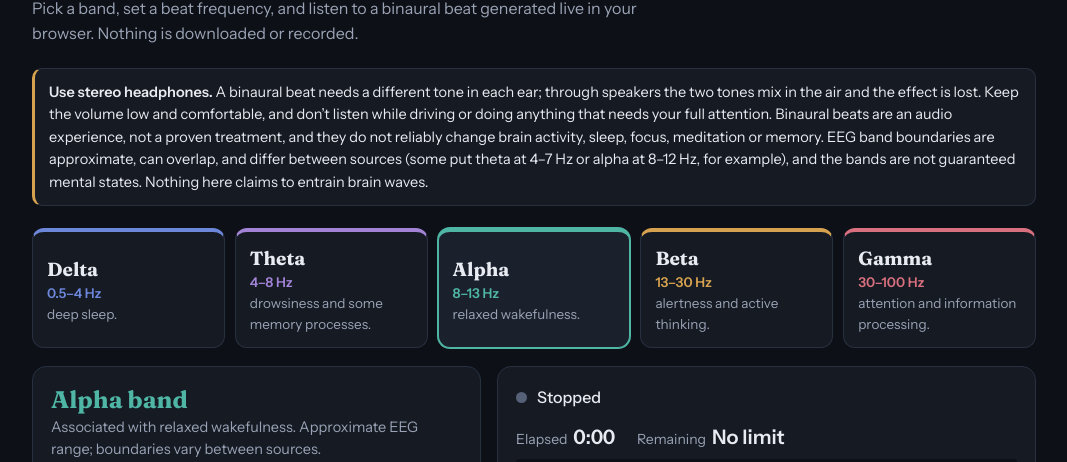
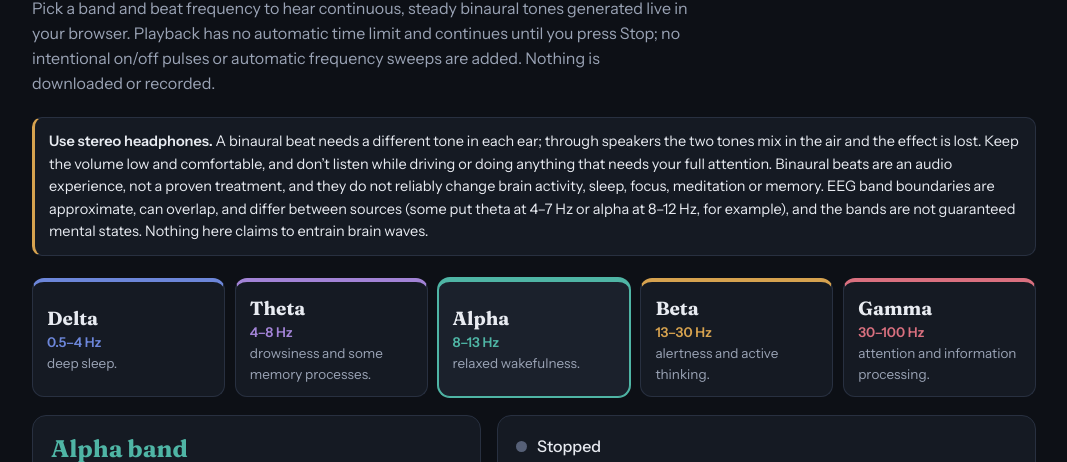
Before and after one commit to RISHABH12005/NeuroWave, a website: page index.html in a window 1280 px wide. Shown: the part 88-550 px from the top of the page, without its empty margins (106-1173 px from the left). Drawn offline with Linux system fonts and the light colour scheme.

Commit message:
Clarify continuous steady audio playback

```diff
--- a/index.html
+++ b/index.html
@@ -84,7 +84,7 @@ pre{background:var(--bg);border:1px solid var(--line);border-radius:8px;padding:
 <body>
 <div class="wrap">
   <h1>Brain wave frequency generator</h1>
-  <p class="lead">Pick a band, set a beat frequency, and listen to a binaural beat generated live in your browser. Nothing is downloaded or recorded.</p>
+  <p class="lead">Pick a band and beat frequency to hear continuous, steady binaural tones generated live in your browser. Playback has no automatic time limit and continues until you press Stop; no intentional on/off pulses or automatic frequency sweeps are added. Nothing is downloaded or recorded.</p>
 
   <div class="notice" role="note">
     <p><strong>Use stereo headphones.</strong> A binaural beat needs a different tone in each ear; through speakers the two tones mix in the air and the effect is lost. Keep the volume low and comfortable, and don’t listen while driving or doing anything that needs your full attention. Binaural beats are an audio experience, not a proven treatment, and they do not reliably change brain activity, sleep, focus, meditation or memory. EEG band boundaries are approximate, can overlap, and differ between sources (some put theta at 4–7 Hz or alpha at 8–12 Hz, for example), and the bands are not guaranteed mental states. Nothing here claims to entrain brain waves.</p>
```
